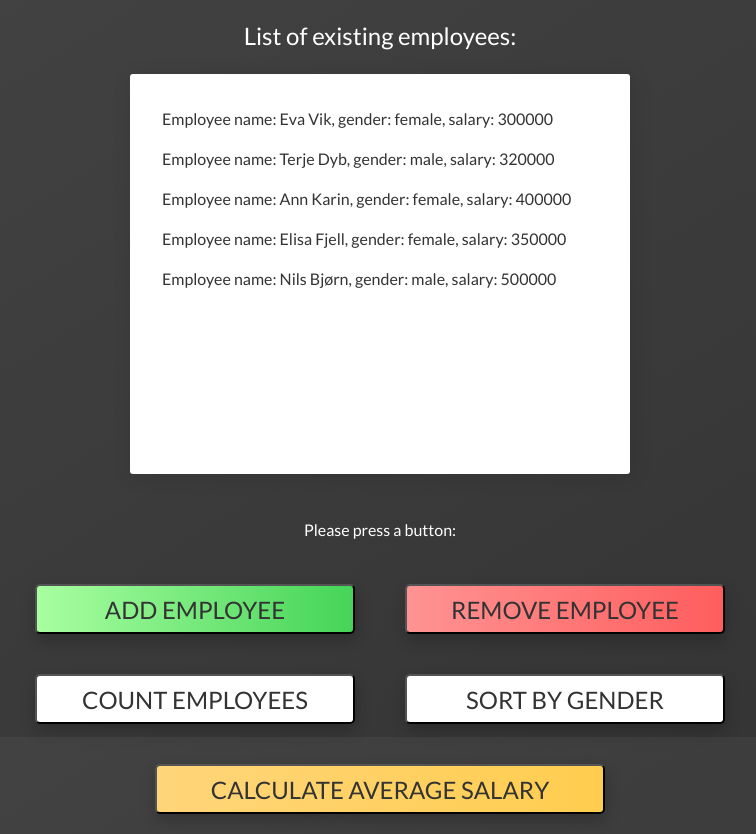
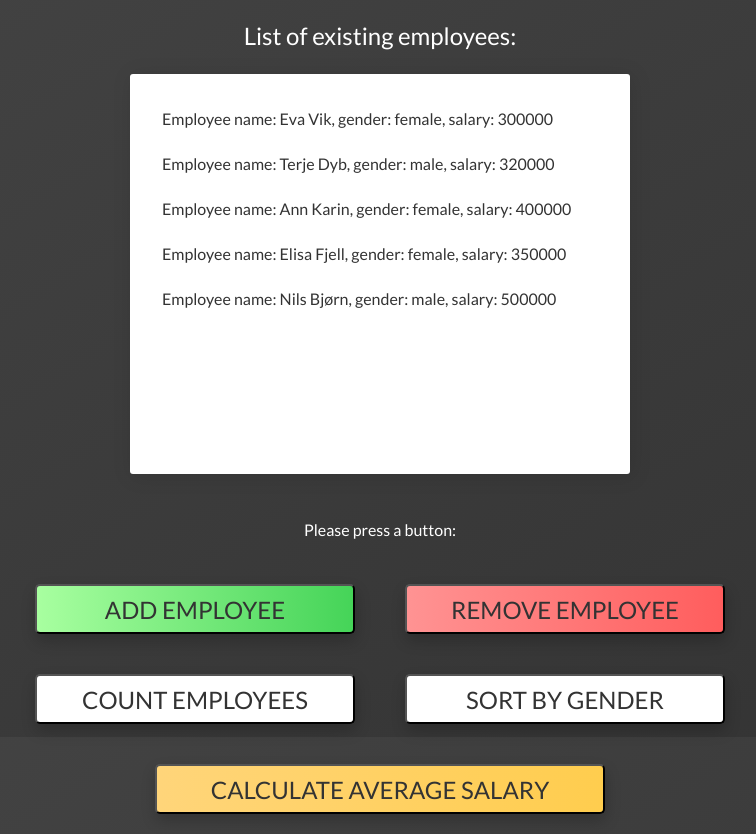
Before and after one commit to simonsutterud/Programmering-arbeidskrav, a plain HTML site: page index.html in a window 1280 px wide. Shown: the part 63-897 px from the top of the page, without its empty margins (260-1016 px from the left). Drawn offline with Linux system fonts and the light colour scheme.

Commit message:
Add files via upload

```diff
--- a/styles.css
+++ b/styles.css
@@ -164,8 +164,8 @@ td {
 }
 
 #array {
-  line-height: 40px;
-  margin: 25px 32px;
+  line-height: 45px;
+  margin: 22px 32px;
   text-align: left;
 }
 
```
